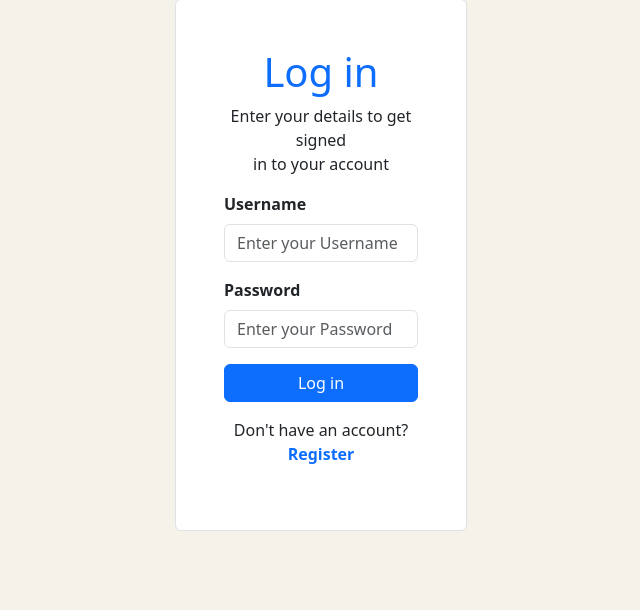
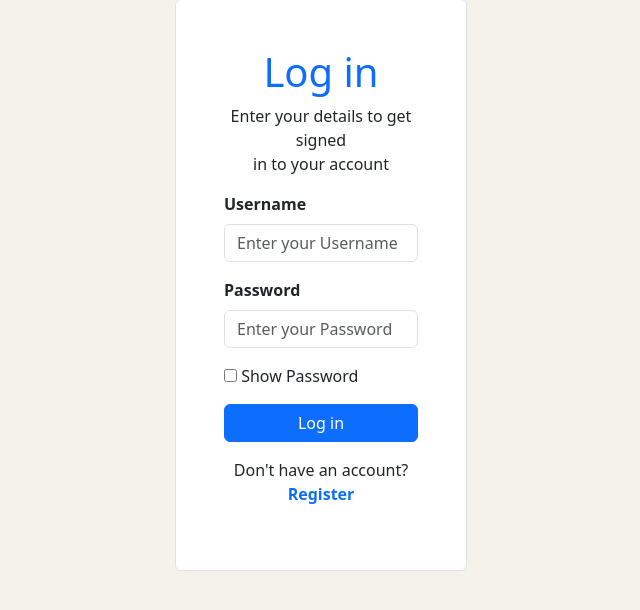
Before and after one commit to chamlingsuman/daily_activities, a PHP site: page / in a window 1280 px wide. Shown: the part 65-675 px from the top of the page, without its empty margins (319-959 px from the left). Run offline with PHP 8.4, Linux system fonts and the light colour scheme.

Commit message:
add show password feature

```diff
--- a/index.php
+++ b/index.php
@@ -22,7 +22,11 @@
                    </div>
                    <div class="mb-3">
                         <strong><label for="password" class="form-label">Password</label></strong>
-                        <input type="text" class="form-control" name="password" placeholder="Enter your Password">
+                        <input type="text" class="form-control" name="password" id="pass" placeholder="Enter your Password">
+                   </div>
+                   <div class="mb-3">
+                      <input type="checkbox" onclick="shp()">
+                      <lable>Show Password</lable>
                    </div>
                    <div class="row mx-0 mb-3">
                     <button type="submit" class="btn btn-primary">Log in</button>
@@ -39,5 +43,27 @@
             </div>
         </div>
        </div>
+
+
+
+
+
+
+
+
+
+
+       <script>
+        function shp(){
+            a = document.getElementById('pass');
+            if(a.type === 'password'){
+                a.type = "text";
+            }else{
+                a.type = "password";
+            }
+        }
+       </script>
+
+
     </body>
 </html>
--- a/login.php
+++ b/login.php
@@ -31,7 +31,7 @@ if (isset($_POST['username']) && isset($_POST['password'])) {
 
     $uname = validate($_POST['username']);
 
-    $pass = validate($_POST['md5($password)']);
+    $pass = validate($_POST['password']);
 
     if (empty($uname)) {
 
```
